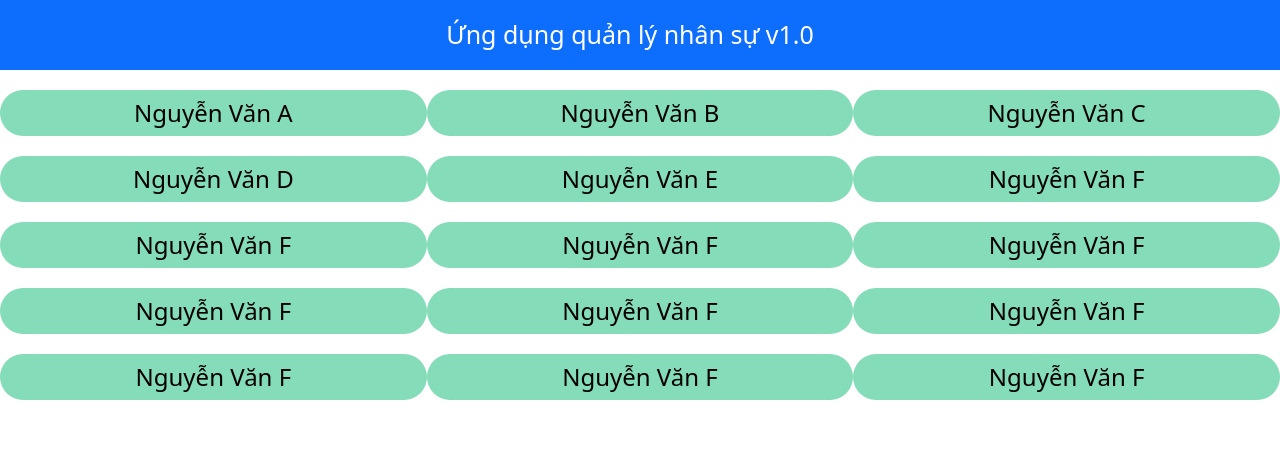
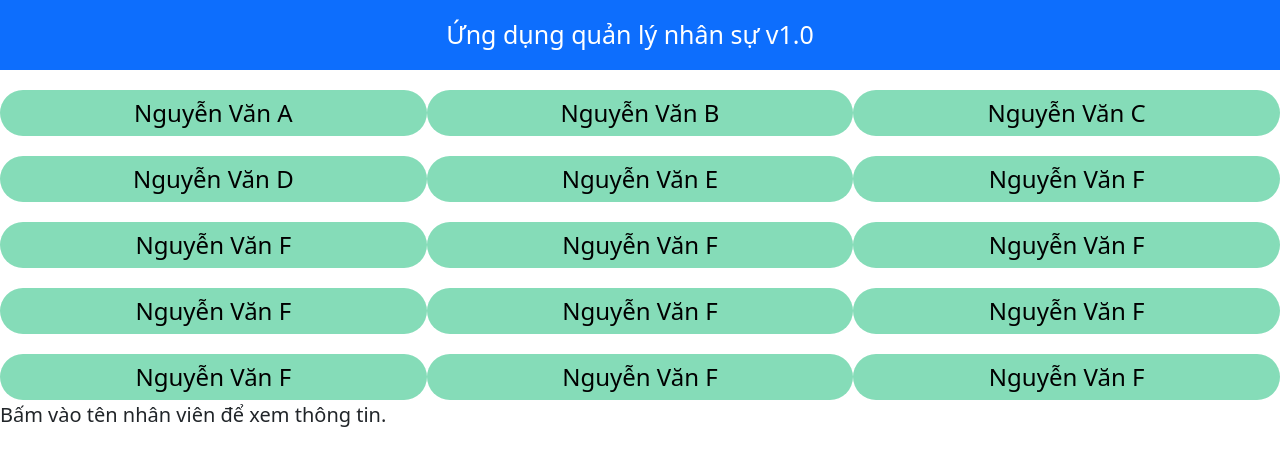
Before and after one commit to duyht133/RJS101x_01-A_VN_DN, a React (Create React App) app: page / in a window 1280 px wide. Shown: the top 466 px of the page. Built offline with nearby package versions, Linux system fonts and the light colour scheme.

Commit message:
RJS101x_Assignment1_duyhtfx13324@funix.edu.vn_uptext

```diff
--- a/src/components/StaffListComponent.js
+++ b/src/components/StaffListComponent.js
@@ -42,6 +42,7 @@ class StaffListComponent extends Component {
   render() {
     let STAFFS = this.props.STAFFS.map((e) => {
         return (
+          <>
           <row
             className="table"
             key={e.id}
@@ -50,6 +51,8 @@ class StaffListComponent extends Component {
               this.handle(e);
             }} className="col-lg-4 col-md-6 col-12 button" >{e.name}</button>
           </row>
+
+          </>
         );
       });
 
@@ -58,7 +61,9 @@ class StaffListComponent extends Component {
         <div>
           {STAFFS}
         </div>
-
+        <div>
+          Bấm vào tên nhân viên để xem thông tin.
+        </div>
         <div>
           {this.renderDish(this.state.selectedDish)}
         </div>
```
